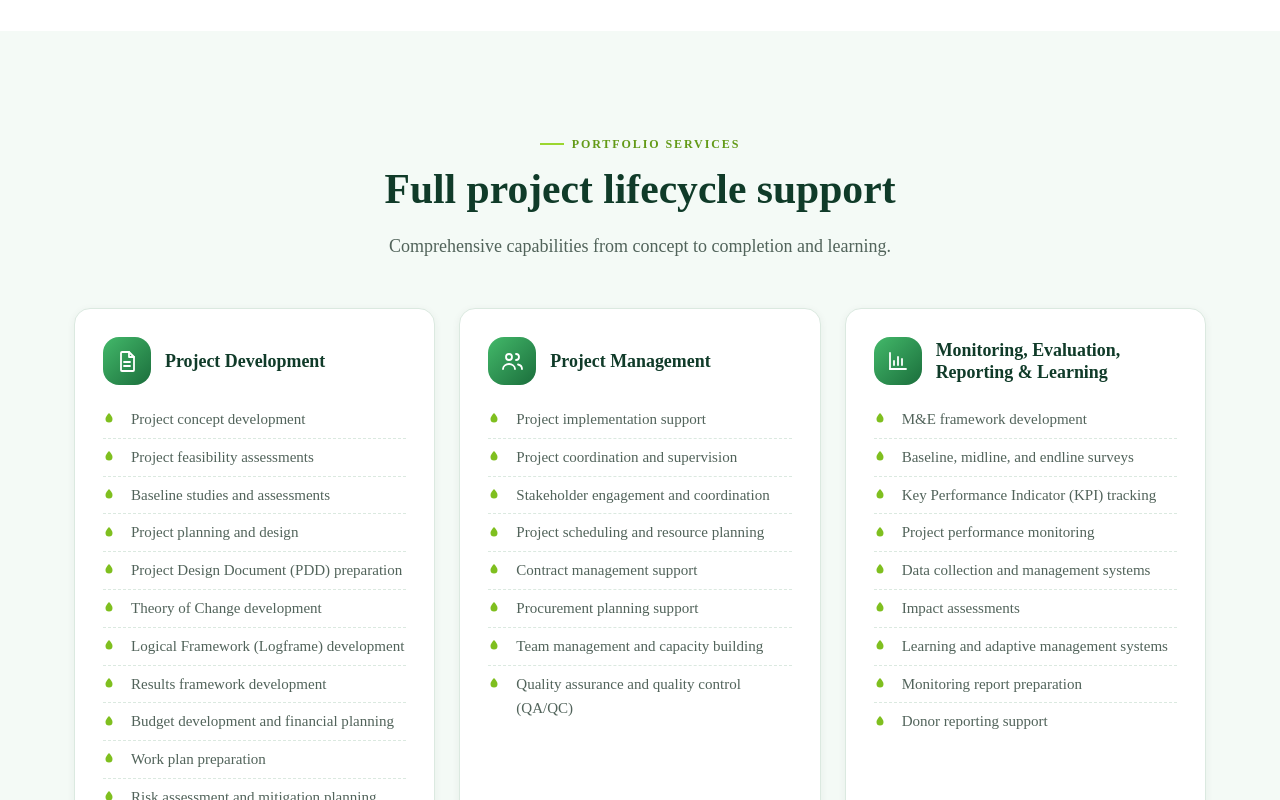
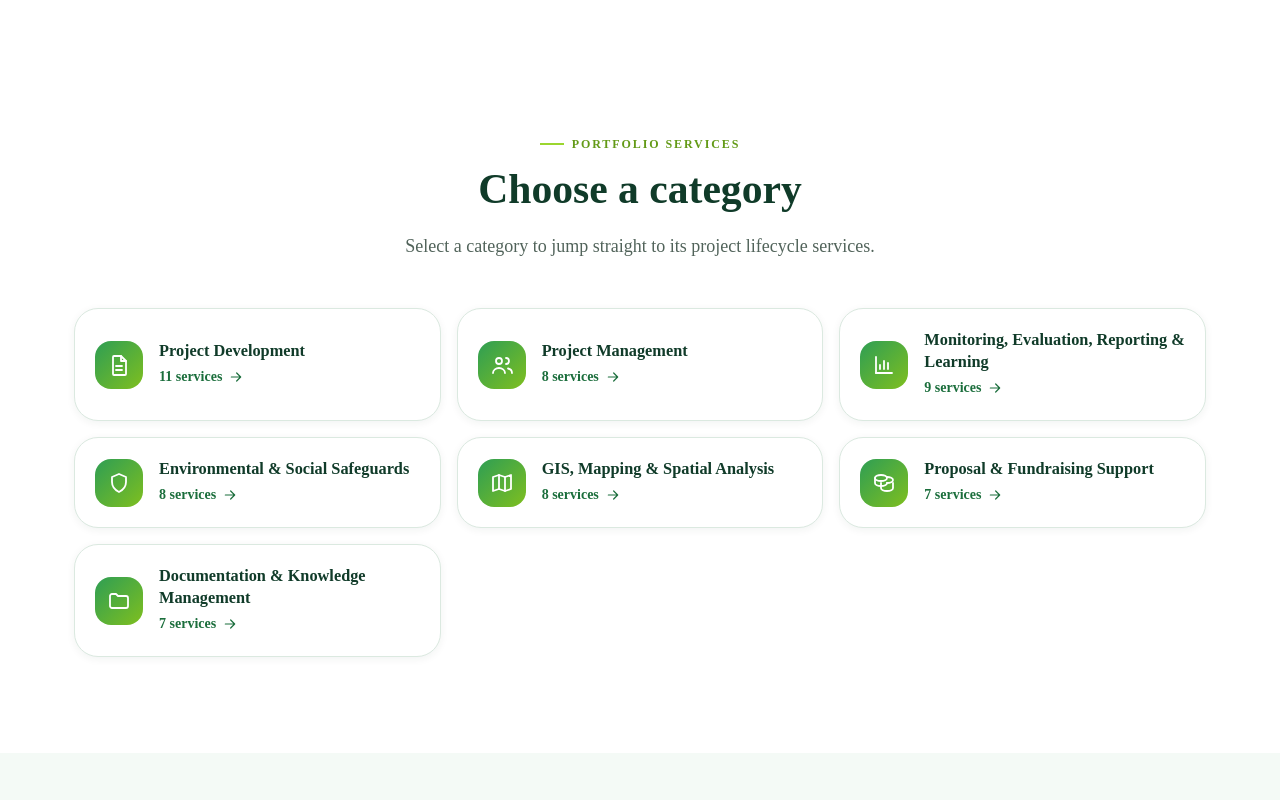
Before and after one commit to creda-cmd/carbon-canopy, a React (Vite) app in the folder client/: page /portfolio in a window 1280 px wide. Shown: the part 1540-2340 px from the top of the page. Built offline with nearby package versions, Linux system fonts and the light colour scheme.

Commit message:
Category-chooser pattern + per-category dropdowns for Carbon, Forestry, Agroforestry, Portfolio; lime-green top band

```diff
--- /dev/null
+++ b/client/src/components/CategoryServices.jsx
@@ -0,0 +1,59 @@
+import Reveal from "./Reveal";
+import Icon from "./Icon";
+import ServiceGroup from "./ServiceGroup";
+import SectionHeading from "./SectionHeading";
+import { slugify } from "../data/site";
+
+// Category chooser cards + full per-category service sections.
+// Clicking a category card jumps to that category's services below.
+export default function CategoryServices({
+  groups,
+  eyebrow = "Services",
+  title = "Choose a category",
+  intro = "Select a category to jump straight to its services.",
+}) {
+  return (
+    <>
+      <section id="services" className="section">
+        <div className="container-cc">
+          <SectionHeading eyebrow={eyebrow} title={title}>
+            {intro}
+          </SectionHeading>
+          <div className="grid gap-4 sm:grid-cols-2 lg:grid-cols-3">
+            {groups.map((g, i) => (
+              <Reveal key={g.title} delay={(i % 3) * 60}>
+                <a
+                  href={`#${slugify(g.title)}`}
+                  className="group flex h-full items-center gap-4 rounded-2xl border border-line bg-white p-5 shadow-sm transition-all duration-300 hover:-translate-y-1 hover:border-lime-300 hover:shadow-md"
+                >
+                  <span className="grid h-12 w-12 flex-none place-items-center rounded-xl bg-gradient-to-br from-forest-500 to-lime-500 text-white">
+                    <Icon name={g.icon} className="h-6 w-6" />
+                  </span>
+                  <span className="min-w-0">
+                    <span className="block font-head text-[1.02rem] font-semibold leading-snug text-forest-800">
+                      {g.title}
+                    </span>
+                    <span className="mt-1 inline-flex items-center gap-1.5 font-head text-sm font-semibold text-forest-600">
+                      {g.items.length} services
+                      <Icon name="arrow" className="h-4 w-4 transition-transform group-hover:translate-x-0.5" />
+                    </span>
+                  </span>
+                </a>
+              </Reveal>
+            ))}
+          </div>
+        </div>
+      </section>
+
+      <section className="section bg-mist pt-0">
+        <div className="container-cc space-y-7 pt-16">
+          {groups.map((g, i) => (
+            <div key={g.title} id={slugify(g.title)} className="scroll-mt-32">
+              <ServiceGroup group={g} delay={(i % 2) * 80} wide />
+            </div>
+          ))}
+        </div>
+      </section>
+    </>
+  );
+}
--- a/client/src/data/site.js
+++ b/client/src/data/site.js
@@ -847,6 +847,22 @@ export const showcase = [
   },
 ];
 
+// Turn a category title into a stable URL hash/anchor id.
+export const slugify = (s) =>
+  s
+    .toLowerCase()
+    .replace(/[^a-z0-9]+/g, "-")
+    .replace(/(^-|-$)/g, "");
+
+// Build dropdown children (one per category) that jump to that category's section.
+const categoryChildren = (path, groups) =>
+  groups.map((g) => ({
+    to: `${path}#${slugify(g.title)}`,
+    label: g.title,
+    icon: g.icon,
+    desc: `${g.items.length} services`,
+  }));
+
 export const navLinks = [
   { to: "/", label: "Home" },
   { to: "/about", label: "About Us" },
@@ -863,40 +879,22 @@ export const navLinks = [
   {
     to: "/carbon-projects",
     label: "Carbon Projects",
-    children: [
-      { to: "/carbon-projects", label: "Overview", icon: "carbon", desc: "Full carbon project capability" },
-      { to: "/carbon-projects#services", label: "Carbon Services", icon: "doc", desc: "Feasibility, PDD, MRV & registration" },
-      { to: "/carbon-projects#standards", label: "Standards & Methodologies", icon: "badge", desc: "Verra, Gold Standard, Plan Vivo & more" },
-      { to: "/carbon-projects#approach", label: "Project Lifecycle", icon: "report", desc: "Our end-to-end methodology" },
-    ],
+    children: categoryChildren("/carbon-projects", carbonGroups),
   },
   {
     to: "/forestry-landscaping",
     label: "Forestry & Landscaping",
-    children: [
-      { to: "/forestry-landscaping", label: "Overview", icon: "tree", desc: "Seedlings, restoration & landscaping" },
-      { to: "/forestry-landscaping#focus", label: "Key Focus Areas", icon: "leaf", desc: "Where we concentrate our work" },
-      { to: "/forestry-landscaping#services", label: "Forestry Services", icon: "sprout", desc: "Nursery, restoration & green spaces" },
-    ],
+    children: categoryChildren("/forestry-landscaping", forestryGroups),
   },
   {
     to: "/agroforestry",
     label: "Agroforestry",
-    children: [
-      { to: "/agroforestry", label: "Overview", icon: "leaf", desc: "Climate-smart farming systems" },
-      { to: "/agroforestry#services", label: "Agroforestry Services", icon: "fruit", desc: "Design, IPM & farmer training" },
-      { to: "/agroforestry#species", label: "Species We Supply", icon: "sprout", desc: "Fruit & multipurpose tree species" },
-    ],
+    children: categoryChildren("/agroforestry", agroforestryGroups),
   },
   {
     to: "/portfolio",
     label: "Projects Portfolio",
-    children: [
-      { to: "/portfolio", label: "Overview", icon: "chart", desc: "End-to-end project delivery" },
-      { to: "/portfolio#showcase", label: "Representative Work", icon: "folder", desc: "The kinds of projects we deliver" },
-      { to: "/portfolio#services", label: "Portfolio Services", icon: "doc", desc: "Development, MERL, GIS & fundraising" },
-      { to: "/portfolio#sectors", label: "Sectors Served", icon: "globe", desc: "Where we create impact" },
-    ],
+    children: categoryChildren("/portfolio", portfolioGroups),
   },
   { to: "/contact", label: "Contact" },
 ];
@@ -913,15 +911,23 @@ export const searchIndex = [
   { label: "Contact", to: "/contact", kind: "Page" },
   ...servicesByCategory.map((c) => ({ label: c.title, to: `/services#${c.id}`, kind: "Service Category" })),
   ...servicesByCategory.flatMap((c) => c.items.map((s) => ({ label: s, to: `/services#${c.id}`, kind: "Service" }))),
-  ...carbonGroups.map((g) => ({
-    label: g.title,
-    to: `/carbon-projects#${g.title.toLowerCase().replace(/[^a-z0-9]+/g, "-").replace(/(^-|-$)/g, "")}`,
-    kind: "Carbon Service",
-  })),
+  ...carbonGroups.map((g) => ({ label: g.title, to: `/carbon-projects#${slugify(g.title)}`, kind: "Carbon Service" })),
+  ...carbonGroups.flatMap((g) =>
+    g.items.map((s) => ({ label: s, to: `/carbon-projects#${slugify(g.title)}`, kind: "Carbon Service" }))
+  ),
   ...carbonStandards.map((s) => ({ label: s, to: "/carbon-projects#standards", kind: "Carbon Standard" })),
-  ...forestryGroups.map((g) => ({ label: g.title, to: "/forestry-landscaping#services", kind: "Forestry Service" })),
-  ...agroforestryGroups.map((g) => ({ label: g.title, to: "/agroforestry#services", kind: "Agroforestry Service" })),
-  ...portfolioGroups.map((g) => ({ label: g.title, to: "/portfolio#services", kind: "Portfolio Service" })),
+  ...forestryGroups.map((g) => ({ label: g.title, to: `/forestry-landscaping#${slugify(g.title)}`, kind: "Forestry Service" })),
+  ...forestryGroups.flatMap((g) =>
+    g.items.map((s) => ({ label: s, to: `/forestry-landscaping#${slugify(g.title)}`, kind: "Forestry Service" }))
+  ),
+  ...agroforestryGroups.map((g) => ({ label: g.title, to: `/agroforestry#${slugify(g.title)}`, kind: "Agroforestry Service" })),
+  ...agroforestryGroups.flatMap((g) =>
+    g.items.map((s) => ({ label: s, to: `/agroforestry#${slugify(g.title)}`, kind: "Agroforestry Service" }))
+  ),
+  ...portfolioGroups.map((g) => ({ label: g.title, to: `/portfolio#${slugify(g.title)}`, kind: "Portfolio Service" })),
+  ...portfolioGroups.flatMap((g) =>
+    g.items.map((s) => ({ label: s, to: `/portfolio#${slugify(g.title)}`, kind: "Portfolio Service" }))
+  ),
   ...fruitSpecies.map((s) => ({ label: s, to: "/agroforestry#species", kind: "Fruit Species" })),
   ...agroforestrySpecies.map((s) => ({ label: s, to: "/agroforestry#species", kind: "Agroforestry Species" })),
   ...portfolioSectors.map((s) => ({ label: s, to: "/portfolio#sectors", kind: "Sector" })),
--- a/client/src/pages/Agroforestry.jsx
+++ b/client/src/pages/Agroforestry.jsx
@@ -1,7 +1,7 @@
 import useSeo from "../hooks/useSeo";
 import PageHero from "../components/PageHero";
 import SectionHeading from "../components/SectionHeading";
-import ServiceGroup from "../components/ServiceGroup";
+import CategoryServices from "../components/CategoryServices";
 import Reveal from "../components/Reveal";
 import Icon from "../components/Icon";
 import CTABand from "../components/CTABand";
@@ -44,18 +44,12 @@ export default function Agroforestry() {
         management, and farmer capacity building for resilient, productive farms.
       </PageHero>
 
-      <section id="services" className="section">
-        <div className="container-cc">
-          <SectionHeading eyebrow="Agroforestry Services" title="Our agroforestry & agricultural services">
-            Integrated services that boost productivity, build resilience, and restore soils and trees.
-          </SectionHeading>
-          <div className="grid gap-6 md:grid-cols-2 lg:grid-cols-3">
-            {agroforestryGroups.map((g, i) => (
-              <ServiceGroup key={g.title} group={g} delay={(i % 3) * 80} />
-            ))}
-          </div>
-        </div>
-      </section>
+      <CategoryServices
+        groups={agroforestryGroups}
+        eyebrow="Agroforestry Services"
+        title="Choose a category"
+        intro="Select a category to jump straight to its agroforestry & agricultural services."
+      />
 
       {/* Species */}
       <section id="species" className="section bg-mist">
--- a/client/src/pages/CarbonProjects.jsx
+++ b/client/src/pages/CarbonProjects.jsx
@@ -1,17 +1,11 @@
 import useSeo from "../hooks/useSeo";
 import PageHero from "../components/PageHero";
 import SectionHeading from "../components/SectionHeading";
-import ServiceGroup from "../components/ServiceGroup";
+import CategoryServices from "../components/CategoryServices";
 import Reveal from "../components/Reveal";
 import Icon from "../components/Icon";
 import CTABand from "../components/CTABand";
 import { carbonGroups, carbonStandards, approachSteps } from "../data/site";
-
-const groupId = (title) =>
-  title
-    .toLowerCase()
-    .replace(/[^a-z0-9]+/g, "-")
-    .replace(/(^-|-$)/g, "");
 
 export default function CarbonProjects() {
   useSeo(
@@ -30,48 +24,12 @@ export default function CarbonProjects() {
         we develop credible, verifiable carbon projects across leading standards.
       </PageHero>
 
-      {/* Category chooser */}
-      <section id="services" className="section">
-        <div className="container-cc">
-          <SectionHeading eyebrow="Carbon Services" title="Choose a category">
-            Select a category to jump straight to its services.
-          </SectionHeading>
-          <div className="grid gap-4 sm:grid-cols-2 lg:grid-cols-3">
-            {carbonGroups.map((g, i) => (
-              <Reveal key={g.title} delay={(i % 3) * 60}>
-                <a
-                  href={`#${groupId(g.title)}`}
-                  className="group flex h-full items-center gap-4 rounded-2xl border border-line bg-white p-5 shadow-sm transition-all duration-300 hover:-translate-y-1 hover:border-lime-300 hover:shadow-md"
-                >
-                  <span className="grid h-12 w-12 flex-none place-items-center rounded-xl bg-gradient-to-br from-forest-500 to-lime-500 text-white">
-                    <Icon name={g.icon} className="h-6 w-6" />
-                  </span>
-                  <span className="min-w-0">
-                    <span className="block font-head text-[1.02rem] font-semibold leading-snug text-forest-800">
-                      {g.title}
-                    </span>
-                    <span className="mt-1 inline-flex items-center gap-1.5 font-head text-sm font-semibold text-forest-600">
-                      {g.items.length} services
-                      <Icon name="arrow" className="h-4 w-4 transition-transform group-hover:translate-x-0.5" />
-                    </span>
-                  </span>
-                </a>
-              </Reveal>
-            ))}
-          </div>
-        </div>
-      </section>
-
-      {/* Detailed services per category */}
-      <section className="section bg-mist pt-0">
-        <div className="container-cc space-y-7 pt-16">
-          {carbonGroups.map((g, i) => (
-            <div key={g.title} id={groupId(g.title)} className="scroll-mt-32">
-              <ServiceGroup group={g} delay={(i % 2) * 80} wide />
-            </div>
-          ))}
-        </div>
-      </section>
+      <CategoryServices
+        groups={carbonGroups}
+        eyebrow="Carbon Services"
+        title="Choose a category"
+        intro="Select a category to jump straight to its carbon services."
+      />
 
       {/* Standards */}
       <section id="standards" className="section forest-gradient text-forest-100">
--- a/client/src/pages/Forestry.jsx
+++ b/client/src/pages/Forestry.jsx
@@ -1,7 +1,6 @@
 import useSeo from "../hooks/useSeo";
 import PageHero from "../components/PageHero";
-import SectionHeading from "../components/SectionHeading";
-import ServiceGroup from "../components/ServiceGroup";
+import CategoryServices from "../components/CategoryServices";
 import Reveal from "../components/Reveal";
 import Icon from "../components/Icon";
 import CTABand from "../components/CTABand";
@@ -50,19 +49,12 @@ export default function Forestry() {
         </div>
       </section>
 
-      {/* Service groups */}
-      <section id="services" className="section bg-mist">
-        <div className="container-cc">
-          <SectionHeading eyebrow="Forestry Services" title="Our forestry, nursery & landscaping services">
-            A complete offering across the supply, restoration, landscaping, and conservation spectrum.
-          </SectionHeading>
-          <div className="grid gap-6 md:grid-cols-2 lg:grid-cols-3">
-            {forestryGroups.map((g, i) => (
-              <ServiceGroup key={g.title} group={g} delay={(i % 3) * 80} />
-            ))}
-          </div>
-        </div>
-      </section>
+      <CategoryServices
+        groups={forestryGroups}
+        eyebrow="Forestry Services"
+        title="Choose a category"
+        intro="Select a category to jump straight to its forestry, nursery & landscaping services."
+      />
 
       <CTABand title="Let's restore your landscape" text="Whether you need indigenous seedlings, a nursery, a restoration program, or professional landscaping, our team is ready to help." />
     </>
--- a/client/src/pages/Portfolio.jsx
+++ b/client/src/pages/Portfolio.jsx
@@ -1,7 +1,7 @@
 import useSeo from "../hooks/useSeo";
 import PageHero from "../components/PageHero";
 import SectionHeading from "../components/SectionHeading";
-import ServiceGroup from "../components/ServiceGroup";
+import CategoryServices from "../components/CategoryServices";
 import Reveal from "../components/Reveal";
 import Icon from "../components/Icon";
 import CTABand from "../components/CTABand";
@@ -57,19 +57,12 @@ export default function Portfolio() {
         </div>
       </section>
 
-      {/* Portfolio services */}
-      <section id="services" className="section bg-mist">
-        <div className="container-cc">
-          <SectionHeading eyebrow="Portfolio Services" title="Full project lifecycle support">
-            Comprehensive capabilities from concept to completion and learning.
-          </SectionHeading>
-          <div className="grid gap-6 md:grid-cols-2 lg:grid-cols-3">
-            {portfolioGroups.map((g, i) => (
-              <ServiceGroup key={g.title} group={g} delay={(i % 3) * 80} />
-            ))}
-          </div>
-        </div>
-      </section>
+      <CategoryServices
+        groups={portfolioGroups}
+        eyebrow="Portfolio Services"
+        title="Choose a category"
+        intro="Select a category to jump straight to its project lifecycle services."
+      />
 
       {/* Sectors */}
       <section id="sectors" className="section forest-gradient text-forest-100">
```
Also changed, not shown: client/src/components/Navbar.jsx (+17 -6 lines).
